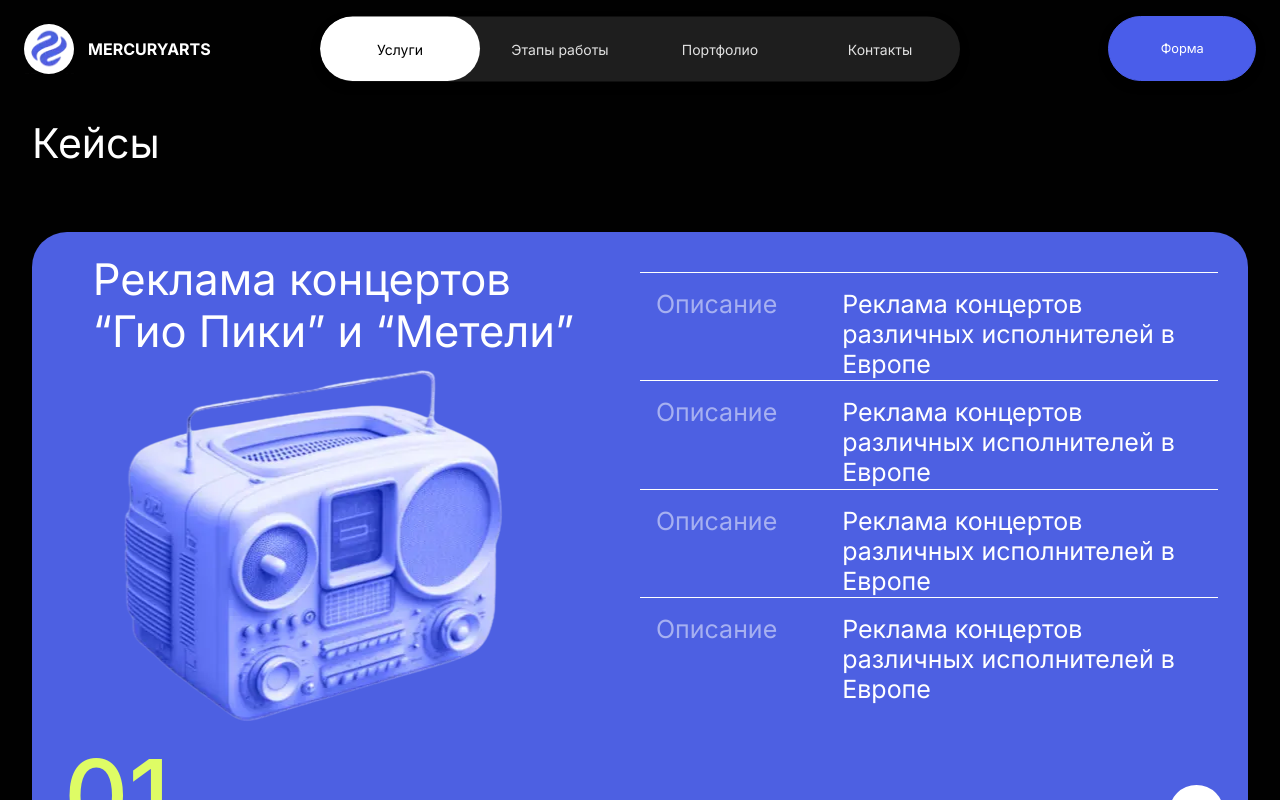
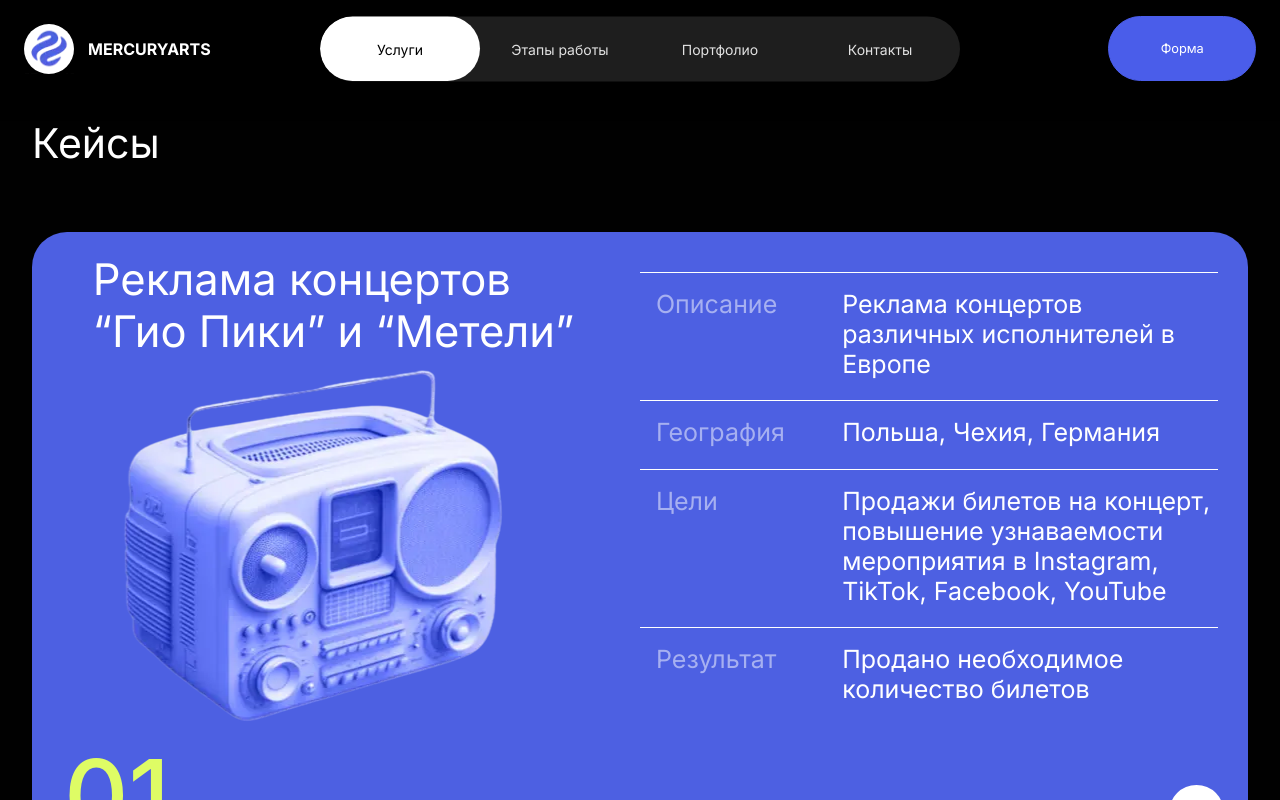
Before and after one commit to 200web/mercury, a React (Create React App) app: page / in a window 1280 px wide. Both pictures are taken after a click on the element 597 px from the left and 2949 px from the top of the page. Shown: the part 2549-3349 px from the top of the page. Built offline with nearby package versions, Linux system fonts and the light colour scheme.

Commit message:
Mercury_#6

```diff
--- a/src/scss/components/header.module.scss
+++ b/src/scss/components/header.module.scss
@@ -18,6 +18,8 @@
   top: 0;
   width: 100%;
   z-index: 995;
+  background-color: #000000;
+  box-shadow: 0 4px 2px 1px rgb(0, 0, 0);
 
   &.hidden {
     .header {
@@ -111,7 +113,6 @@
       transition: 0.3s;
       font-family: "Inter";
       font-size: clamp(10px, 1vw, 14px);
-      box-shadow: 0 4px 7px 1px rgb(0, 0, 0);
 
       &:hover {
         color: black;
--- a/src/sections/StageOfWorkSection.jsx
+++ b/src/sections/StageOfWorkSection.jsx
@@ -67,21 +67,22 @@ const StageOfWorkSection = () => {
                     </span>
                   </div>
                   <div className={appStyle.row}>
-                    <label className={appStyle.header}>Описание</label>
+                    <label className={appStyle.header}>География</label>
                     <span className={appStyle.description}>
-                      Реклама концертов различных исполнителей в Европе
+                      Польша, Чехия, Германия
                     </span>
                   </div>
                   <div className={appStyle.row}>
-                    <label className={appStyle.header}>Описание</label>
+                    <label className={appStyle.header}>Цели</label>
                     <span className={appStyle.description}>
-                      Реклама концертов различных исполнителей в Европе
+                      Продажи билетов на концерт, повышение узнаваемости
+                      мероприятия в Instagram, TikTok, Facebook, YouTube
                     </span>
                   </div>
                   <div className={appStyle.row}>
-                    <label className={appStyle.header}>Описание</label>
+                    <label className={appStyle.header}>Результат</label>
                     <span className={appStyle.description}>
-                      Реклама концертов различных исполнителей в Европе
+                      Продано необходимое количество билетов
                     </span>
                   </div>
                 </div>
@@ -128,19 +129,21 @@ const StageOfWorkSection = () => {
                   <div className={appStyle.row}>
                     <label className={appStyle.header}>Описание</label>
                     <span className={appStyle.description}>
-                      Реклама концертов различных исполнителей в Европе
+                      Удароустойчивые, водонепроницаемые, с огромным кол-вом
+                      стилей столешницы HPL
                     </span>
                   </div>
                   <div className={appStyle.row}>
-                    <label className={appStyle.header}>Описание</label>
+                    <label className={appStyle.header}>География</label>
                     <span className={appStyle.description}>
-                      Реклама концертов различных исполнителей в Европе
+                      Польша, Беларусь
                     </span>
                   </div>
                   <div className={appStyle.row}>
-                    <label className={appStyle.header}>Описание</label>
+                    <label className={appStyle.header}>Цели</label>
                     <span className={appStyle.description}>
-                      Реклама концертов различных исполнителей в Европе
+                      Продажа столешниц + наращивание узнаваемости на польском и
+                      беларуском рынках
                     </span>
                   </div>
                 </div>
@@ -229,19 +232,19 @@ const StageOfWorkSection = () => {
                   <div className={appStyle.row}>
                     <label className={appStyle.header}>Описание</label>
                     <span className={appStyle.description}>
-                      Реклама концертов различных исполнителей в Европе
+                      Автосервис с такими услугами как: покраска, удаление
+                      вмятин и царапин
                     </span>
                   </div>
                   <div className={appStyle.row}>
-                    <label className={appStyle.header}>Описание</label>
-                    <span className={appStyle.description}>
-                      Реклама концертов различных исполнителей в Европе
-                    </span>
+                    <label className={appStyle.header}>География</label>
+                    <span className={appStyle.description}>Польша</span>
                   </div>
                   <div className={appStyle.row}>
-                    <label className={appStyle.header}>Описание</label>
+                    <label className={appStyle.header}>Цели</label>
                     <span className={appStyle.description}>
-                      Реклама концертов различных исполнителей в Европе
+                      Новые клиенты на услуги: покраска, удаление вмятин и
+                      царапин
                     </span>
                   </div>
                 </div>
@@ -251,7 +254,7 @@ const StageOfWorkSection = () => {
                       <span>Потрачено</span>
                     </div>
                     <div className={appStyle.value}>
-                      <span>2440$</span>
+                      <span>493$</span>
                     </div>
                   </div>
                   <div className={appStyle.card}>
@@ -259,7 +262,7 @@ const StageOfWorkSection = () => {
                       <span>Средняя цена заявка</span>
                     </div>
                     <div className={appStyle.value}>
-                      <span>5.2$</span>
+                      <span>4.9$</span>
                     </div>
                   </div>
                   <div className={appStyle.card}>
@@ -267,7 +270,7 @@ const StageOfWorkSection = () => {
                       <span>Лучшая цена заявки</span>
                     </div>
                     <div className={appStyle.value}>
-                      <span>4.1$</span>
+                      <span>3.5$</span>
                     </div>
                   </div>
                   <div className={appStyle.card}>
@@ -275,15 +278,7 @@ const StageOfWorkSection = () => {
                       <span>Получено заявок</span>
                     </div>
                     <div className={appStyle.value}>
-                      <span>384</span>
-                    </div>
-                  </div>
-                  <div className={appStyle.card}>
-                    <div className={appStyle.HText}>
-                      <span>Новых подписок</span>
-                    </div>
-                    <div className={appStyle.value}>
-                      <span>512</span>
+                      <span>101</span>
                     </div>
                   </div>
                 </div>
@@ -330,19 +325,20 @@ const StageOfWorkSection = () => {
                   <div className={appStyle.row}>
                     <label className={appStyle.header}>Описание</label>
                     <span className={appStyle.description}>
-                      Реклама концертов различных исполнителей в Европе
+                      Приложение-планер для интеграции полезных привычек в жизнь
                     </span>
                   </div>
                   <div className={appStyle.row}>
-                    <label className={appStyle.header}>Описание</label>
+                    <label className={appStyle.header}>География</label>
                     <span className={appStyle.description}>
-                      Реклама концертов различных исполнителей в Европе
+                      США, Канада, Великобритания, Австралия, Новая Зеландия
                     </span>
                   </div>
                   <div className={appStyle.row}>
-                    <label className={appStyle.header}>Описание</label>
+                    <label className={appStyle.header}>Цели</label>
                     <span className={appStyle.description}>
-                      Реклама концертов различных исполнителей в Европе
+                      Новые скачивания приложения через рекламу в Meta, оплаты
+                      подписки
                     </span>
                   </div>
                 </div>
@@ -352,39 +348,31 @@ const StageOfWorkSection = () => {
                       <span>Потрачено</span>
                     </div>
                     <div className={appStyle.value}>
-                      <span>2440$</span>
+                      <span>1004$</span>
                     </div>
                   </div>
                   <div className={appStyle.card}>
                     <div className={appStyle.HText}>
-                      <span>Средняя цена заявка</span>
+                      <span>Количество скачиваний</span>
                     </div>
                     <div className={appStyle.value}>
-                      <span>5.2$</span>
+                      <span>93</span>
                     </div>
                   </div>
                   <div className={appStyle.card}>
                     <div className={appStyle.HText}>
-                      <span>Лучшая цена заявки</span>
+                      <span>Лучшая стоимость одного скачивания</span>
                     </div>
                     <div className={appStyle.value}>
-                      <span>4.1$</span>
+                      <span>4.5$</span>
                     </div>
                   </div>
                   <div className={appStyle.card}>
                     <div className={appStyle.HText}>
-                      <span>Получено заявок</span>
+                      <span>Среднемесячная стоимость одного скачивания</span>
                     </div>
                     <div className={appStyle.value}>
-                      <span>384</span>
-                    </div>
-                  </div>
-                  <div className={appStyle.card}>
-                    <div className={appStyle.HText}>
-                      <span>Новых подписок</span>
-                    </div>
-                    <div className={appStyle.value}>
-                      <span>512</span>
+                      <span>11.2$</span>
                     </div>
                   </div>
                 </div>
```
Also changed, not shown: src/scss/app.module.scss (+45 -11 lines).
